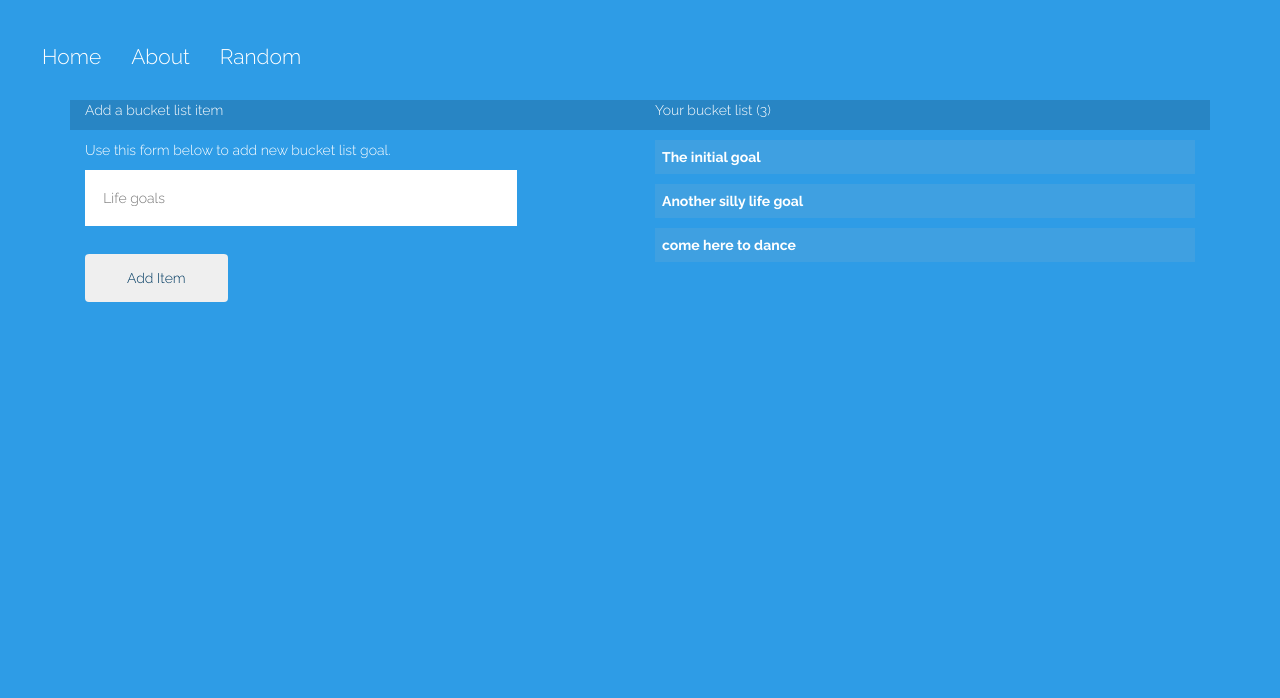
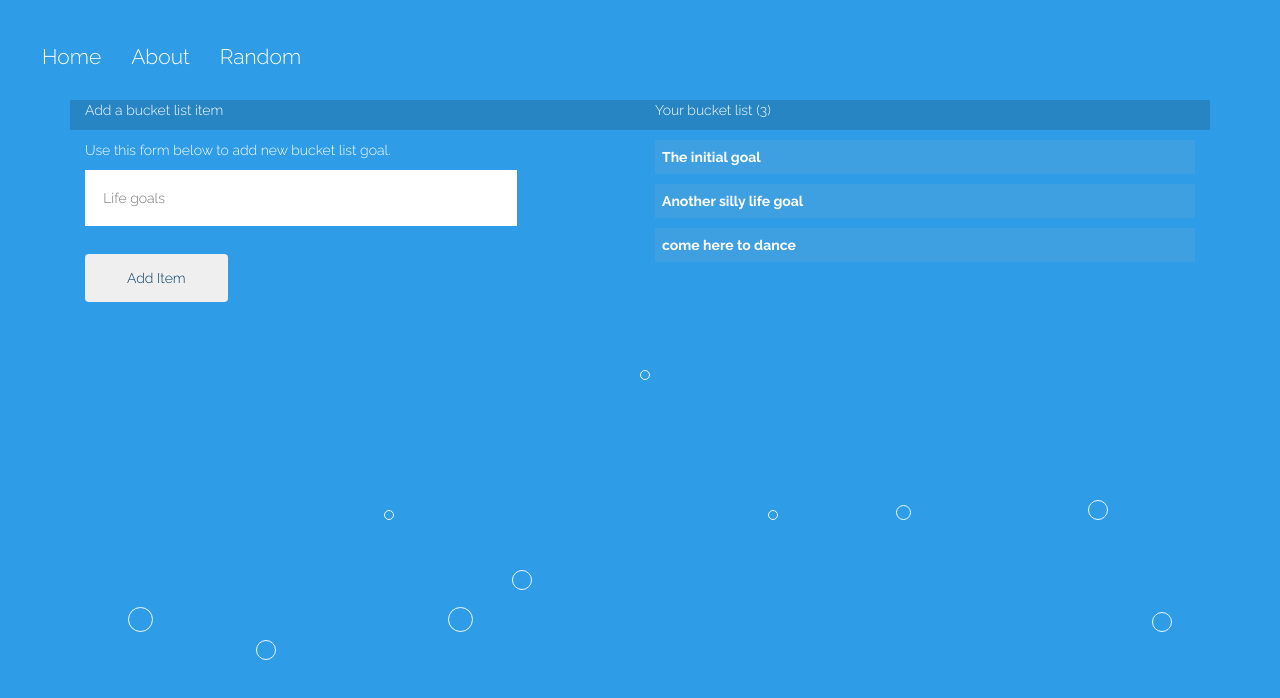
Before and after one commit to lucifer-akshat/angular-Todo-facts, an Angular app: page / in a window 1280 px wide. Shown: the top 698 px of the page. Built offline with nearby package versions, Linux system fonts and the light colour scheme.

Commit message:
Added base underwater animation

```diff
--- a/src/app/app.component.html
+++ b/src/app/app.component.html
@@ -10,5 +10,15 @@
     <a routerLink="randomText">Random</a>
   </li>
 </ul>
+<div class="bubble-1"></div>
+<div class="bubble-2"></div>
+<div class="bubble-3"></div>
+<div class="bubble-4"></div>
+<div class="bubble-5"></div>
+<div class="bubble-6"></div>
+<div class="bubble-7"></div>
+<div class="bubble-8"></div>
+<div class="bubble-9"></div>
+<div class="bubble-10"></div>
 
 <router-outlet></router-outlet>
--- a/src/app/app.component.scss
+++ b/src/app/app.component.scss
@@ -0,0 +1,112 @@
+
+@keyframes bubbles {
+  0%{
+    transform: translateY(0);
+  }
+  100%{
+    transform: translateY(-105vh);
+  }
+}
+
+.bubble-1 {
+  width: 10px;
+  height: 10px;
+  border: 1px solid aliceblue;
+  border-radius: 50%;
+  position: absolute;
+  bottom: 0px;
+  left: 60%;
+  animation: bubbles 15s linear infinite;
+}
+.bubble-2 {
+  width: 25px;
+  height: 25px;
+  border: 1px solid aliceblue;
+  border-radius: 50%;
+  position: absolute;
+  bottom: 0px;
+  left: 10%;
+  animation: bubbles 25s linear infinite;
+}
+.bubble-3 {
+  width: 10px;
+  height: 10px;
+  border: 1px solid aliceblue;
+  border-radius: 50%;
+  position: absolute;
+  bottom: 0px;
+  left: 30%;
+  animation: bubbles 15s linear infinite;
+}
+.bubble-4 {
+  z-index: 2;
+  width: 10px;
+  height: 10px;
+  border: 1px solid aliceblue;
+  border-radius: 50%;
+  position: absolute;
+  bottom: 0px;
+  left: 50%;
+  animation: bubbles 10s linear infinite;
+}
+.bubble-5 {
+  width: 15px;
+  height: 15px;
+  border: 1px solid aliceblue;
+  border-radius: 50%;
+  position: absolute;
+  bottom: 0px;
+  left: 70%;
+  animation: bubbles 15s linear infinite;
+  z-index: 2;
+}
+.bubble-6 {
+  width: 20px;
+  height: 20px;
+  border: 1px solid aliceblue;
+  border-radius: 50%;
+  position: absolute;
+  bottom: 0px;
+  left: 20%;
+  animation: bubbles 30s linear infinite;
+}
+.bubble-7 {
+  width: 25px;
+  height: 25px;
+  border: 1px solid aliceblue;
+  border-radius: 50%;
+  position: absolute;
+  bottom: 0px;
+  left: 35%;
+  animation: bubbles 25s linear infinite;
+}
+.bubble-8 {
+  width: 20px;
+  height: 20px;
+  border: 1px solid aliceblue;
+  border-radius: 50%;
+  position: absolute;
+  bottom: 0px;
+  left: 85%;
+  animation: bubbles 15s linear infinite;
+}
+.bubble-9 {
+  width: 20px;
+  height: 20px;
+  border: 1px solid aliceblue;
+  border-radius: 50%;
+  position: absolute;
+  bottom: 0px;
+  left: 40%;
+  animation: bubbles 20s linear infinite;
+}
+.bubble-10 {
+  width: 20px;
+  height: 20px;
+  border: 1px solid aliceblue;
+  border-radius: 50%;
+  position: absolute;
+  bottom: 0px;
+  left: 90%;
+  animation: bubbles 25s linear infinite;
+}
```
